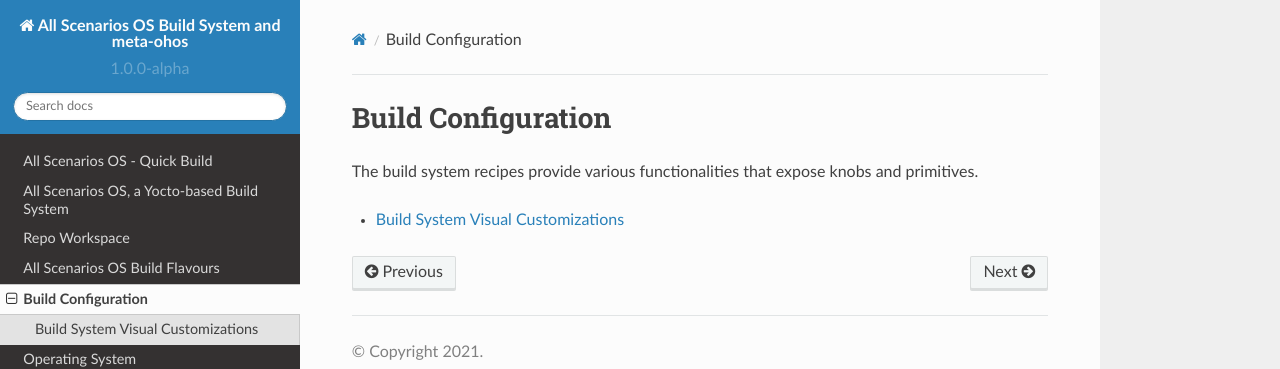
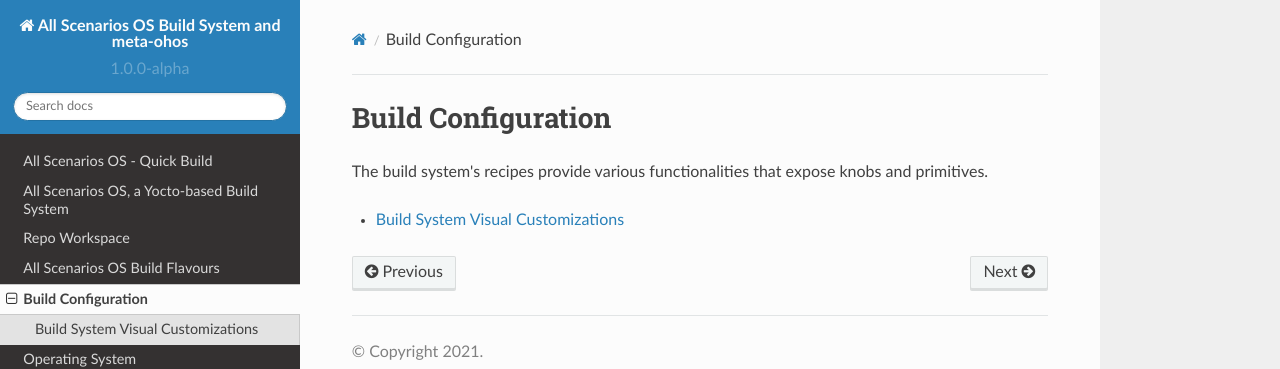
Before and after one commit to alema-r/Alessandro-Marcolini-Oniro, a Sphinx documentation site: the page built from docs/ohos-build/index.rst, in a window 1280 px wide. Shown: the top 369 px of the page. Built offline with Sphinx 7.4.7 and the Read the Docs theme 2.0.0, drawn with Linux system fonts in a browser that asks for light colours.

```diff
--- a/docs/ohos-build/index.rst
+++ b/docs/ohos-build/index.rst
@@ -5,7 +5,7 @@
 Build Configuration
 ###################
 
-The build system recipes provide various functionalities that expose knobs and
+The build system's recipes provide various functionalities that expose knobs and
 primitives.
 
 .. toctree::
```
